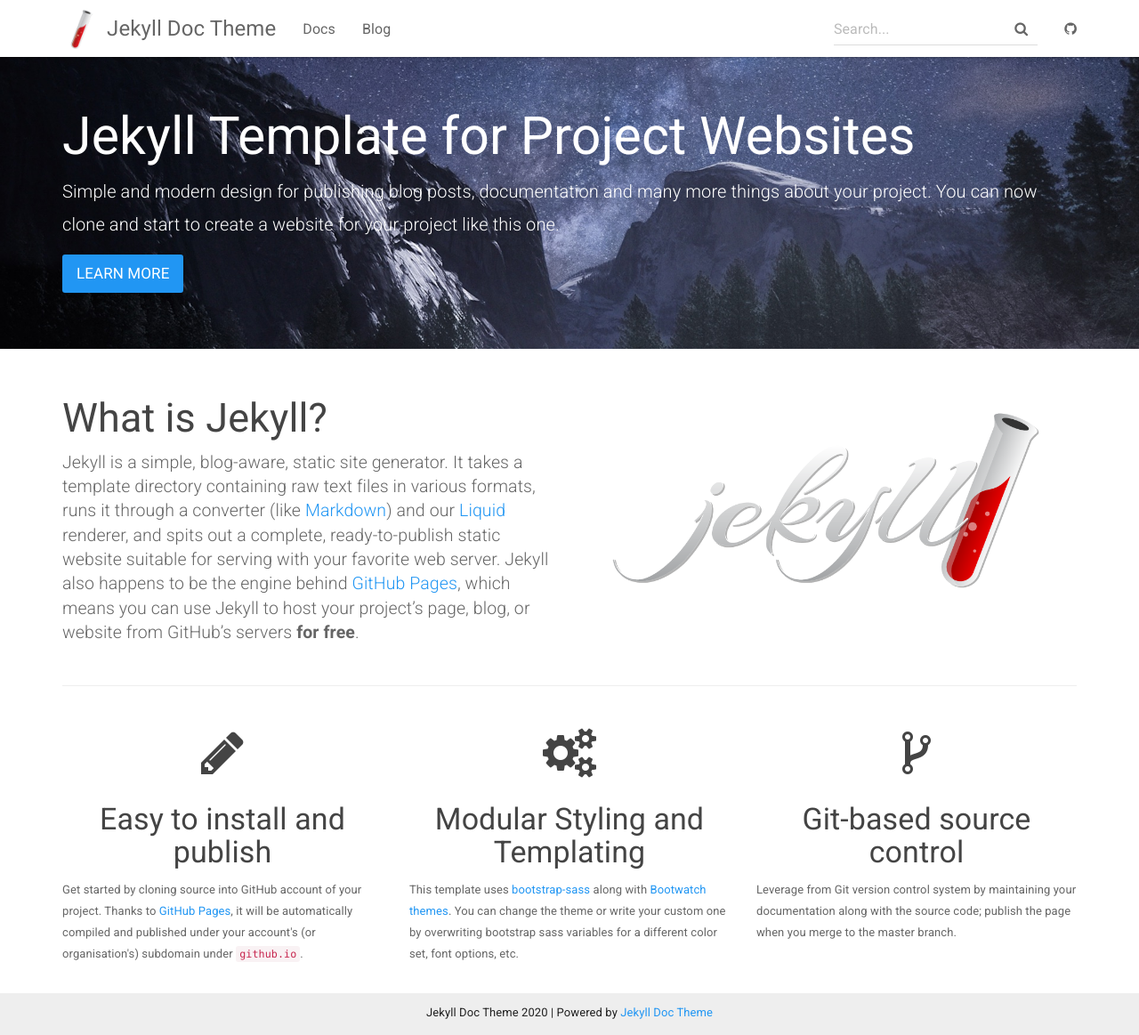
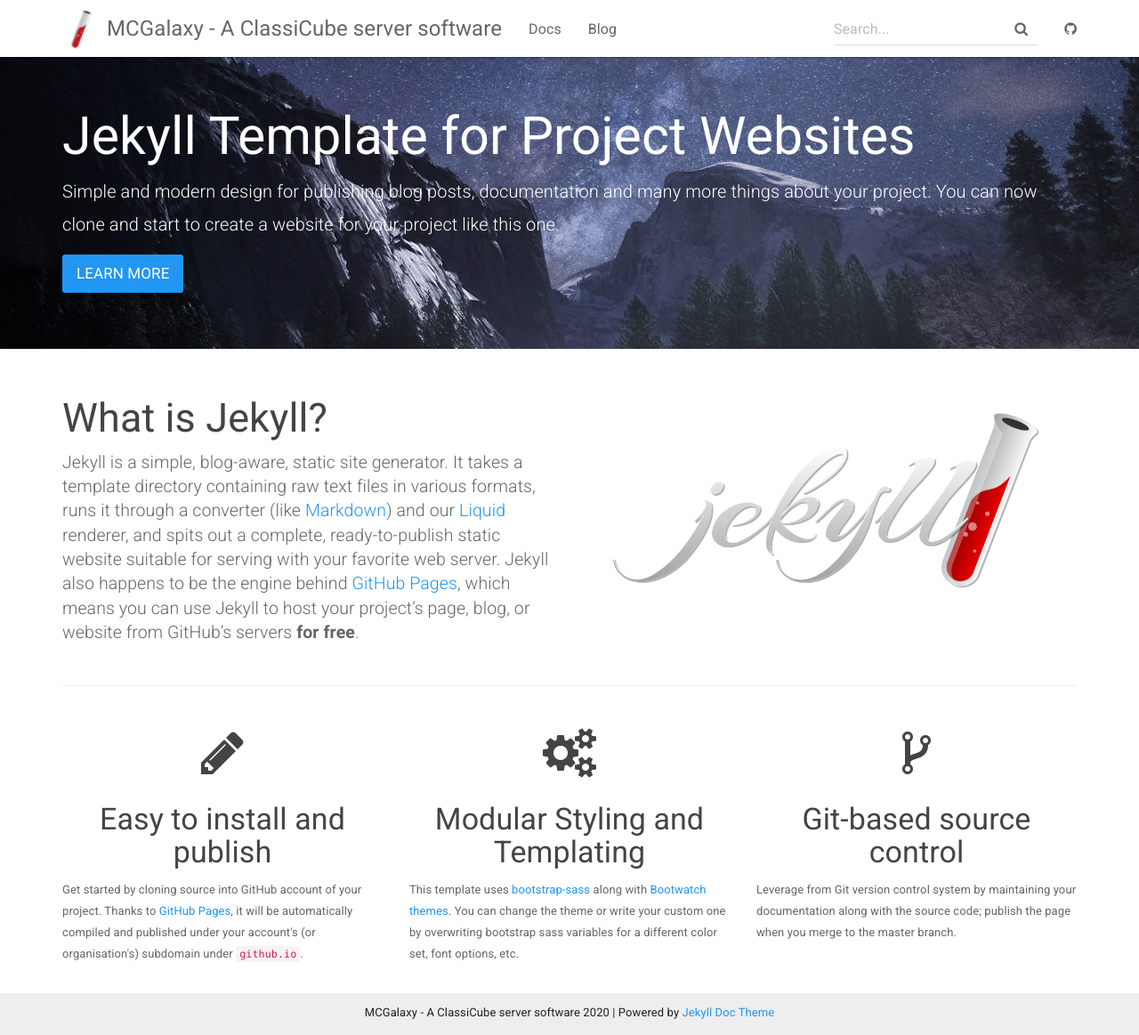
Before and after one commit to VenkSociety/jekyll-docs, a Jekyll site: the page built from docs/index.html, in a window 1280 px wide and 1163 px high. Shown: the whole window at 89% size. Built offline with Jekyll 4.4.1, drawn with Linux system fonts in a browser that asks for light colours.

Commit message:
Update config

```diff
--- a/docs/_config.yml
+++ b/docs/_config.yml
@@ -1,15 +1,13 @@
-# Site settings
-title: Jekyll Doc Theme
+title: MCGalaxy - A ClassiCube server software
 email: your-email@domain.com
 description: >
-  Jekyll Template for Project Websites
-  providing documentation and blog post pages.
+  MCGalaxy
 lang: en-US
 
-baseurl: "/jekyll-doc-theme" # the subpath of your site, e.g. /blog/
-url: https://aksakalli.github.io/jekyll-doc-theme # the base hostname & protocol for your site
-git_address: https://github.com/aksakalli/jekyll-doc-theme
-git_edit_address: https://github.com/aksakalli/jekyll-doc-theme/blob/gh-pages
+baseurl: "/jekyll-docs"
+url: https://venksociety.github.io/jekyll-docs
+git_address: https://github.com/venksociety/jekyll-docs
+git_edit_address: https://github.com/venksociety/jekyll-docs/blob/gh-pages
 
 # theme options from https://bootswatch.com/3/
 # comment out this to use default Bootstrap
```
